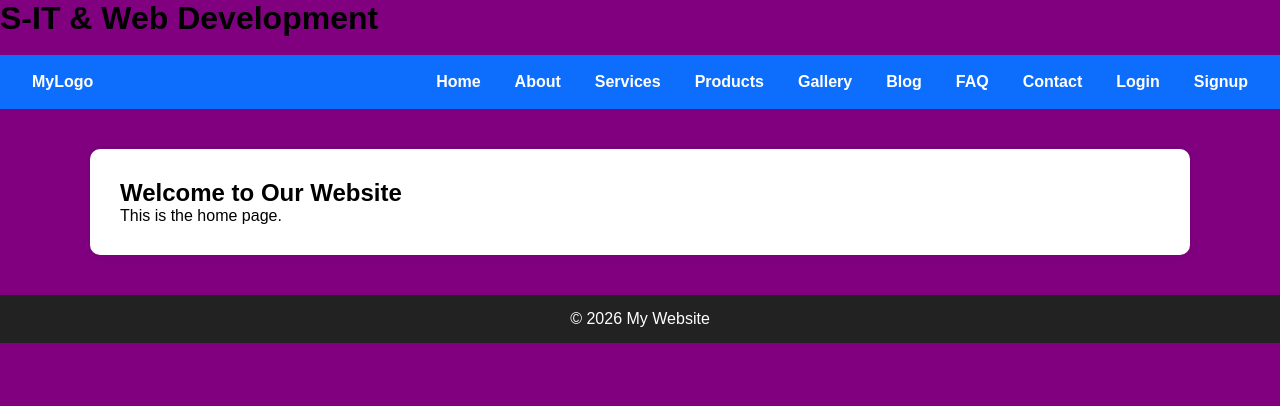
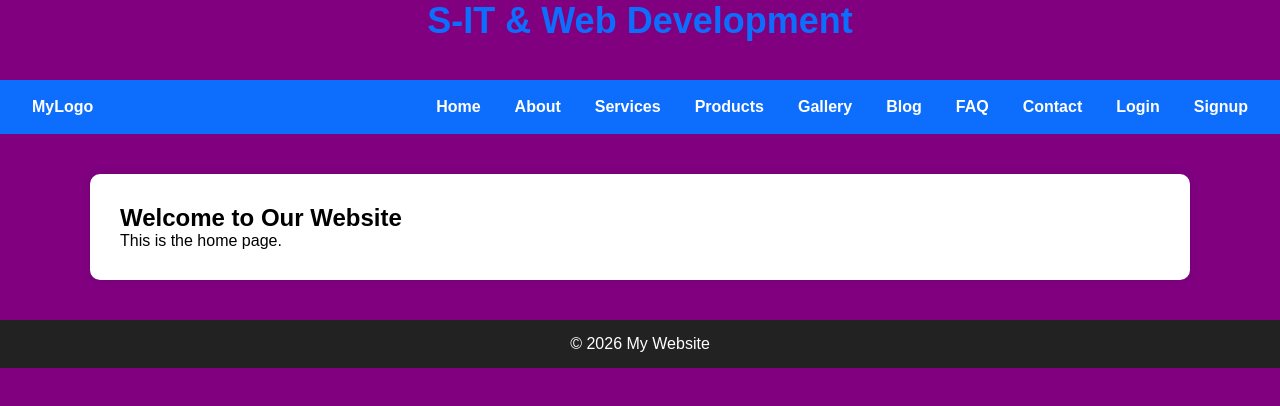
Before and after one commit to shareasobuj/prof, a plain HTML site: page index.html in a window 1280 px wide. Drawn offline with Linux system fonts and the light colour scheme.

Commit message:
Update style.css

```diff
--- a/style.css
+++ b/style.css
@@ -7,7 +7,12 @@
 body{
     background: purple;
 }
-
+h1{
+    font-size:36px;
+    color:#0d6efd;
+    text-align:center;
+    margin-bottom:20px;
+}
 /* Navbar container */
 nav{
   background:#0d6efd;
```
